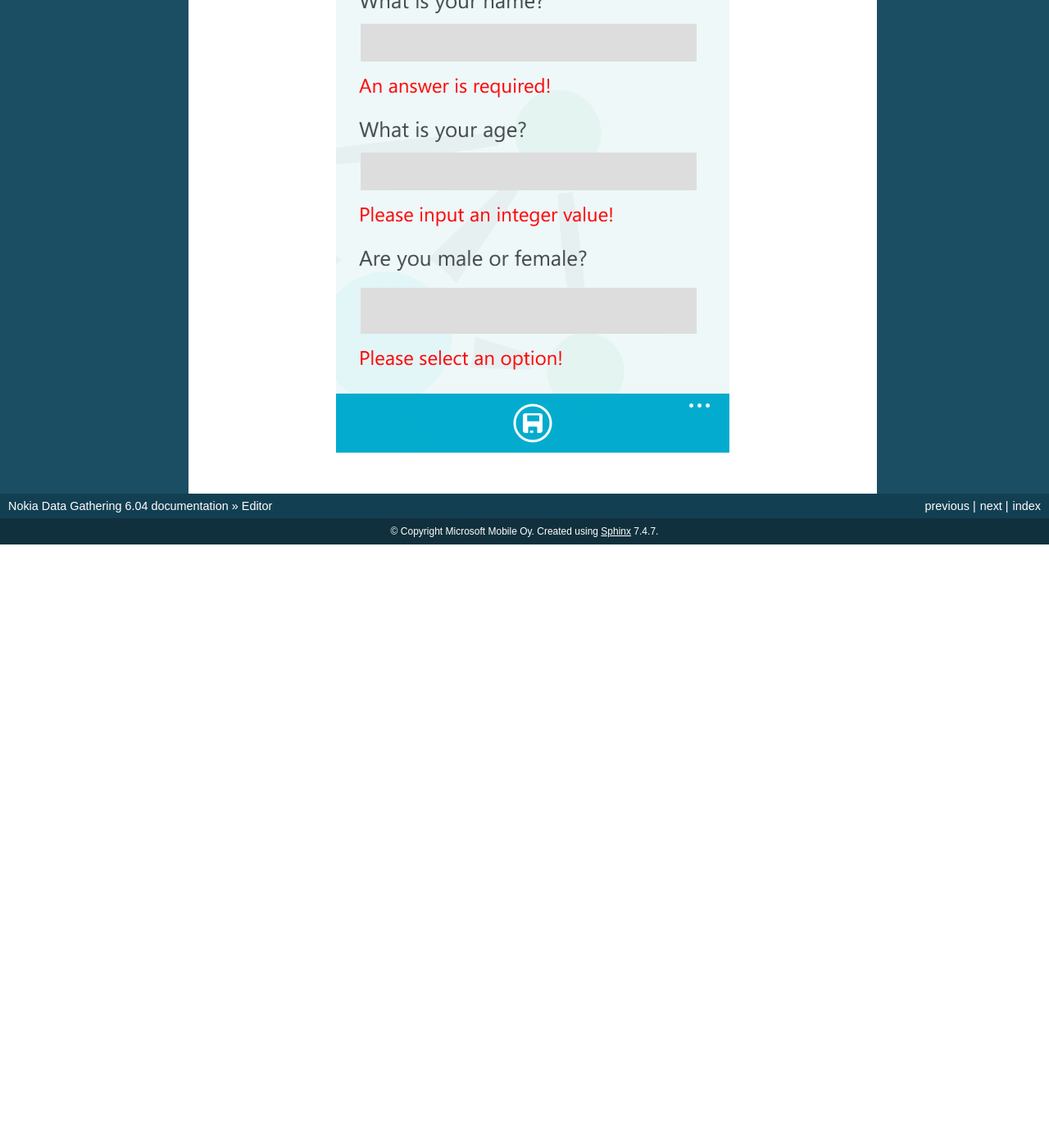
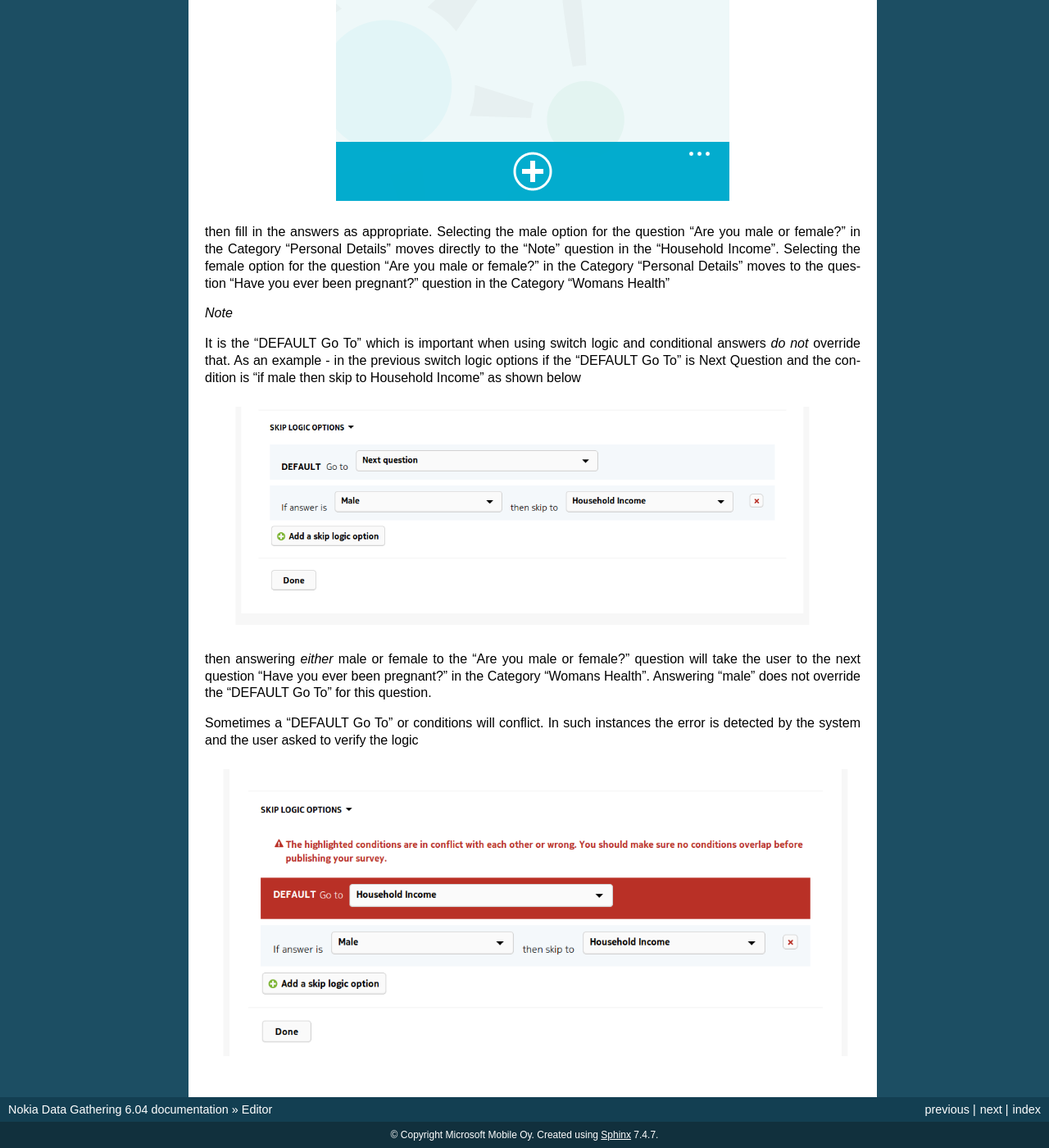
Before and after one commit to nokiadatagathering/ndgdocs, a Sphinx documentation site: the page built from sphinx/source/editor.rst, in a window 1280 px wide and 1400 px high, scrolled down 4643 px. Shown: the whole window at 82% size. Built offline with Sphinx 7.4.7, drawn with Linux system fonts in a browser that asks for light colours; before the commit the page ends 5307 px from its top, so only the background shows below that; some of the changed text lies outside the part shown.

Commit message:
Updated the editor with switch logic

```diff
--- a/sphinx/source/editor.rst
+++ b/sphinx/source/editor.rst
@@ -29,7 +29,12 @@ In the Household Income category add a note saying that questions about income a
 .. figure:: images/note.png
    :alt: Note to the respondent
 
-and then save the survey. Move to the Survey List and send the survey
+and then save the survey. The final survey should look like the image below
+
+.. figure:: images/final_skip_logic.png
+   :alt: Skip Logic Survey
+
+Move to the Survey List and send the survey
 
 .. figure:: images/send_household_survey.png
    :alt: Send household survey
@@ -49,7 +54,18 @@ Click on the survey name and click the plus icon to begin a new response
 .. figure:: images/new_response_wp.png
    :alt: Windows phone new response
 
-then fill in the answers as appropriate
+then fill in the answers as appropriate. Selecting the male option for the question "Are you male or female?" in the Category "Personal Details" moves directly to the "Note" question in the "Household Income". Selecting the female option for the question "Are you male or female?" in the Category "Personal Details" moves to the question "Have you ever been pregnant?" question in the Category "Womans Health"
 
-.. figure:: images/answers_wp.png
-   :alt: Windows phone answering a survey
+*Note*
+
+It is the "DEFAULT Go To" which is important when using switch logic and conditional answers *do not* override that. As an example - in the previous switch logic options if the "DEFAULT Go To" is Next Question and the condition is "if male then skip to Household Income" as shown below
+
+.. figure:: images/skip_logic_option_wrong.png
+   :alt: No condition override
+
+then answering *either* male or female to the "Are you male or female?" question will take the user to the next question "Have you ever been pregnant?" in the Category "Womans Health". Answering "male" does not override the "DEFAULT Go To" for this question.
+
+Sometimes a "DEFAULT Go To" or conditions will conflict. In such instances the error is detected by the system and the user asked to verify the logic
+
+.. figure:: images/skip_logic_option_error.png
+   :alt: Conflicting logic
--- a/sphinx/source/index.rst
+++ b/sphinx/source/index.rst
@@ -26,7 +26,6 @@ Contents:
    survey-list.rst
    editor.rst
    questions.rst
-   skip.rst
    results.rst
    searching.rst
    user-admin.rst
```
Also changed, not shown: other parts of sphinx/source/editor.rst (+1 -1 lines), sphinx/source/skip.rst (deleted, +0 -141 lines), sphinx/source/images/final_skip_logic.png (added), sphinx/source/images/skip_logic_option.png, sphinx/source/images/skip_logic_option_error.png (added), sphinx/source/images/skip_logic_option_wrong.png (added).
